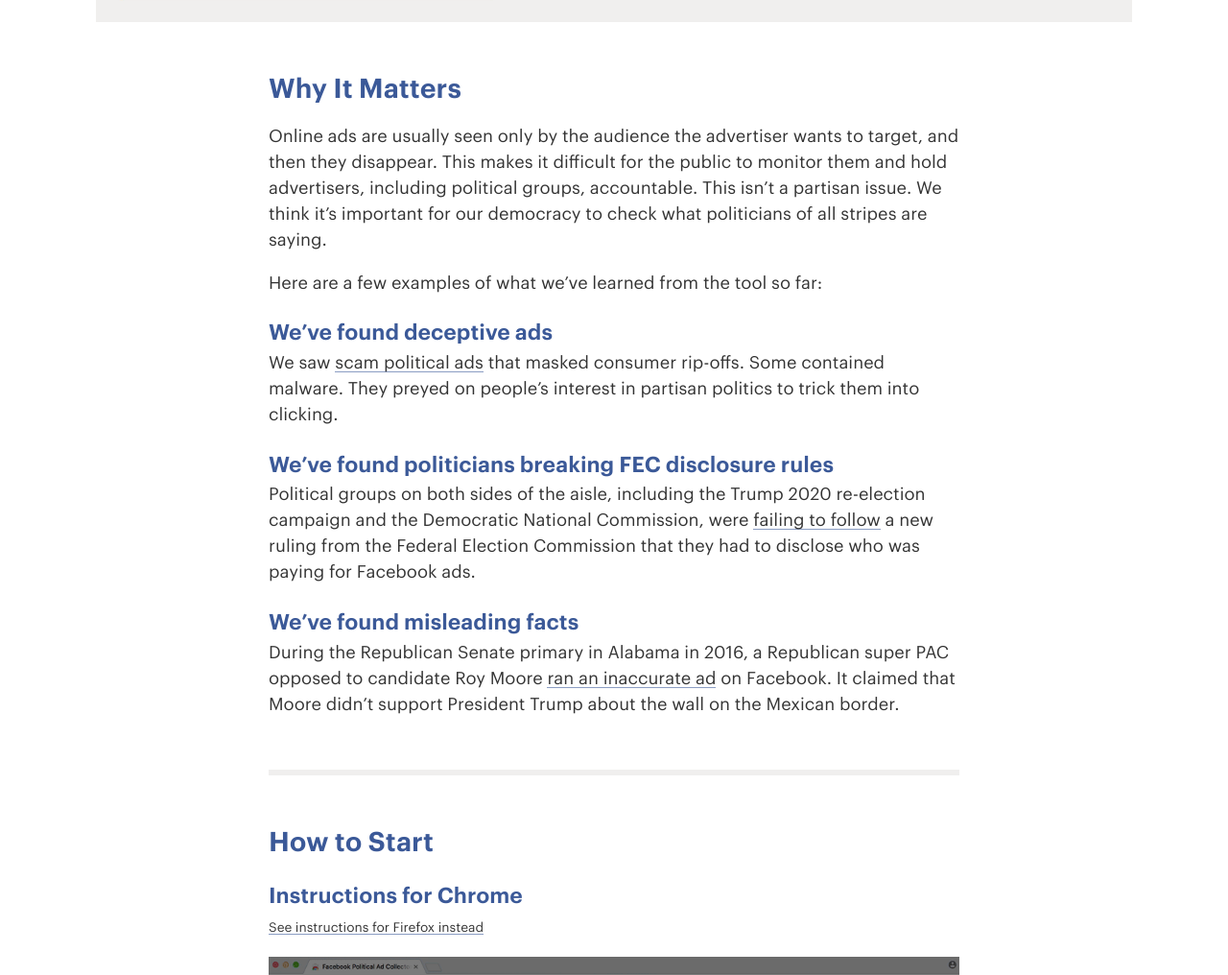
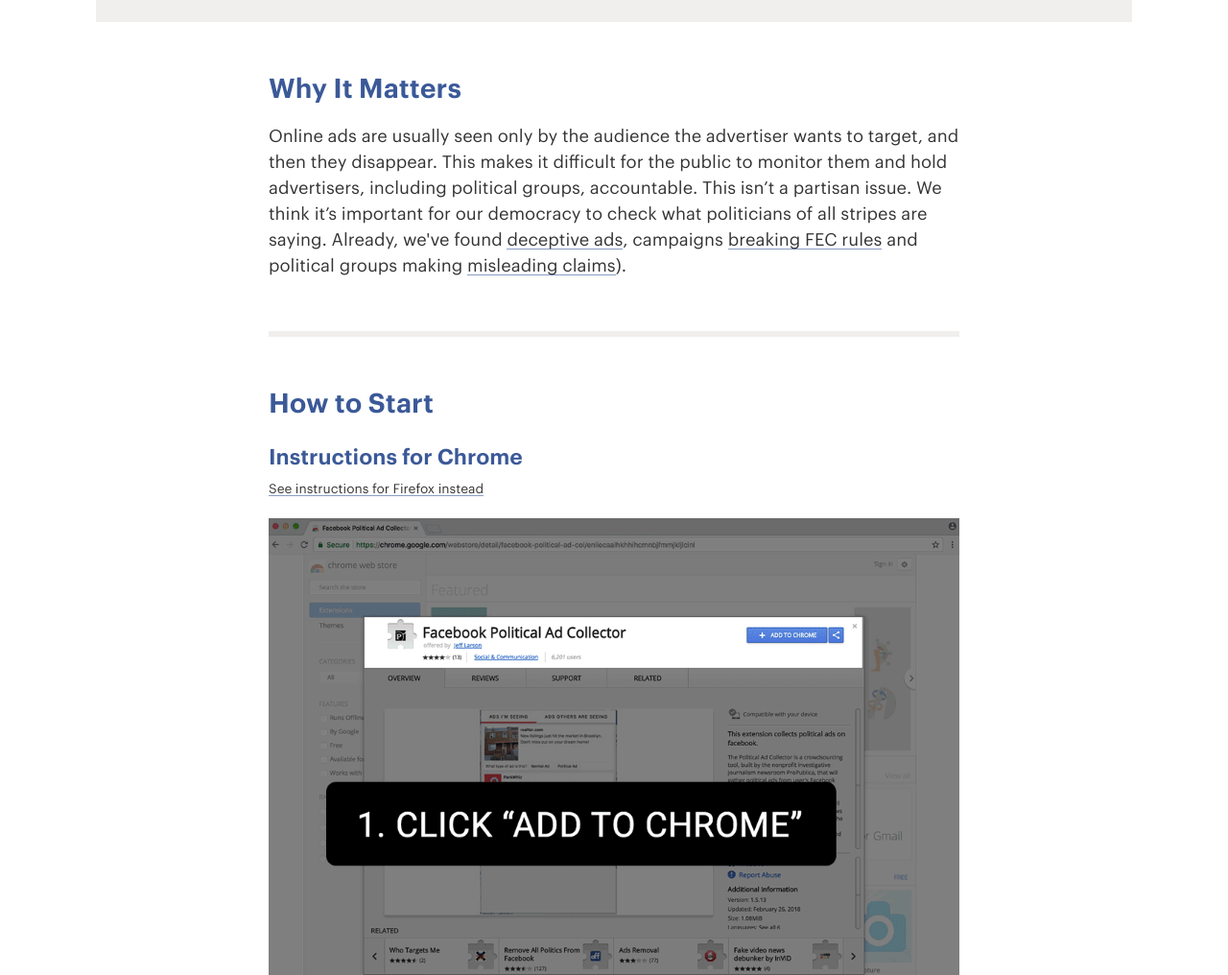
Before and after one commit to propublica/political-ad-collector, a plain HTML site: page index.html in a window 1280 px wide. Shown: the part 1223-2239 px from the top of the page at 96% size. Drawn offline with nearby package versions, Linux system fonts and the light colour scheme; files whose address does not match are found by name.

Commit message:
added why it matters edit

```diff
--- a/index.html
+++ b/index.html
@@ -100,14 +100,7 @@
 
 		<section id="why-it-matters">
 			<h2>Why It Matters</h2>
-			<p>Online ads are usually seen only by the audience the advertiser wants to target, and then they disappear. This makes it difficult for the public to monitor them and hold advertisers, including political groups, accountable. This isn’t a partisan issue. We think it’s important for our democracy to check what politicians of all stripes are saying.</p>
-			<p>Here are a few examples of what we’ve learned from the tool so far:</p>
-			<h3>We’ve found deceptive ads</h3>
-			<p>We saw <a href="https://www.propublica.org/article/facebook-political-ads-malware-scams-misleading">scam political ads</a> that masked consumer rip-offs. Some contained malware. They preyed on people’s interest in partisan politics to trick them into clicking.</p>
-			<h3>We’ve found politicians breaking FEC disclosure rules</h3>
-			<p>Political groups on both sides of the aisle, including the Trump 2020 re-election campaign and the Democratic National Commission, were <a href="https://www.propublica.org/article/i-approved-this-facebook-message-but-you-dont-know-that">failing to follow</a> a new ruling from the Federal Election Commission that they had to disclose who was paying for Facebook ads.</p>
-			<h3>We’ve found misleading facts</h3>
-			<p>During the Republican Senate primary in Alabama in 2016, a Republican super PAC opposed to candidate Roy Moore <a href="https://projects.propublica.org/facebook-ads/ad/23842672388160612">ran an inaccurate ad</a> on Facebook. It claimed that Moore didn’t support President Trump about the wall on the Mexican border.</p>
+			<p>Online ads are usually seen only by the audience the advertiser wants to target, and then they disappear. This makes it difficult for the public to monitor them and hold advertisers, including political groups, accountable. This isn’t a partisan issue. We think it’s important for our democracy to check what politicians of all stripes are saying. Already, we've found <a href="https://www.propublica.org/article/facebook-political-ads-malware-scams-misleading">deceptive ads</a>, campaigns <a href="https://www.propublica.org/article/i-approved-this-facebook-message-but-you-dont-know-that">breaking FEC rules</a> and political groups making <a href="https://projects.propublica.org/facebook-ads/ad/23842672388160612">misleading claims</a>).</p>
 		</section> <!-- end #why-it-matters -->
 
 		<section id="how-to-start">
```
